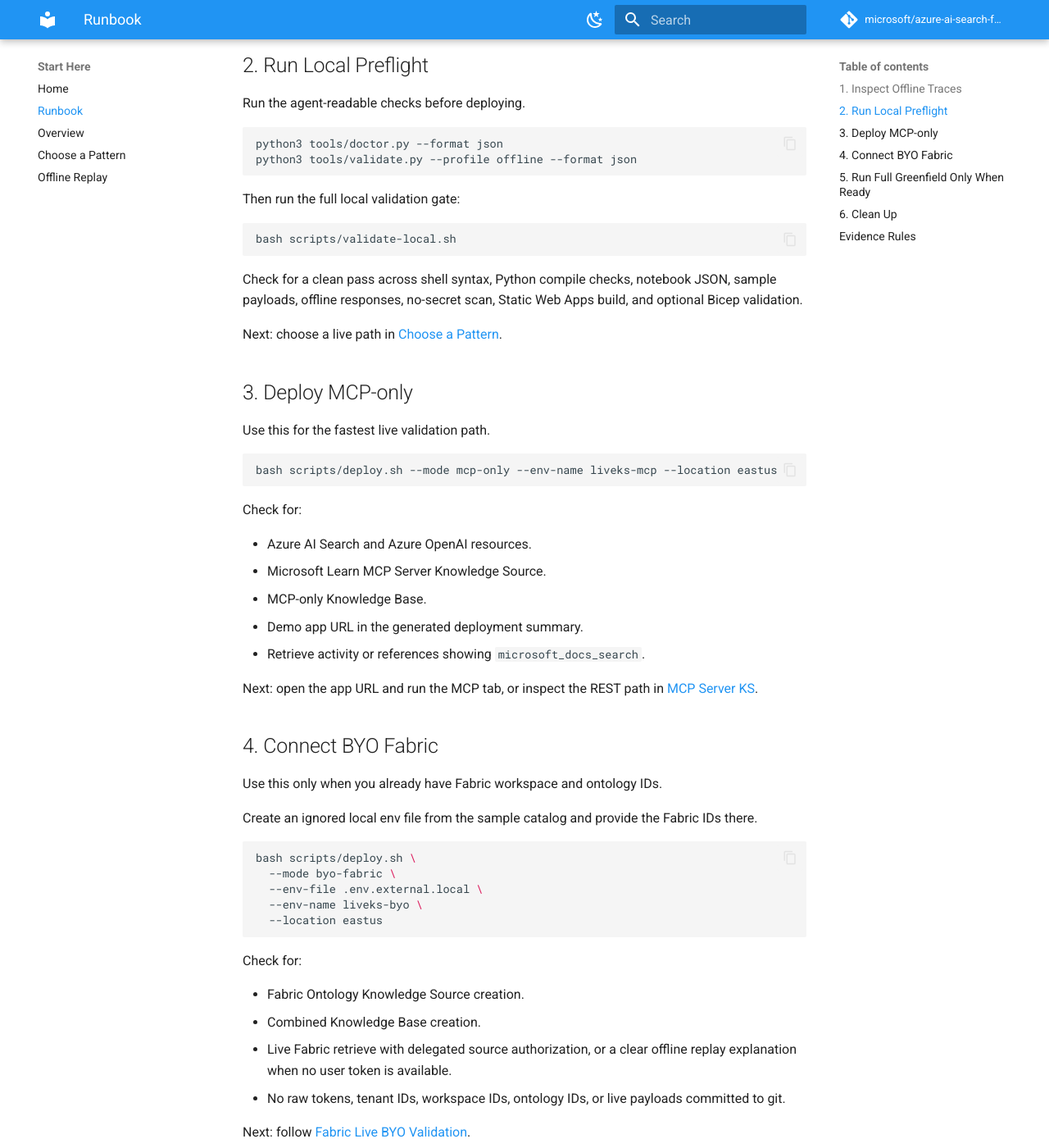
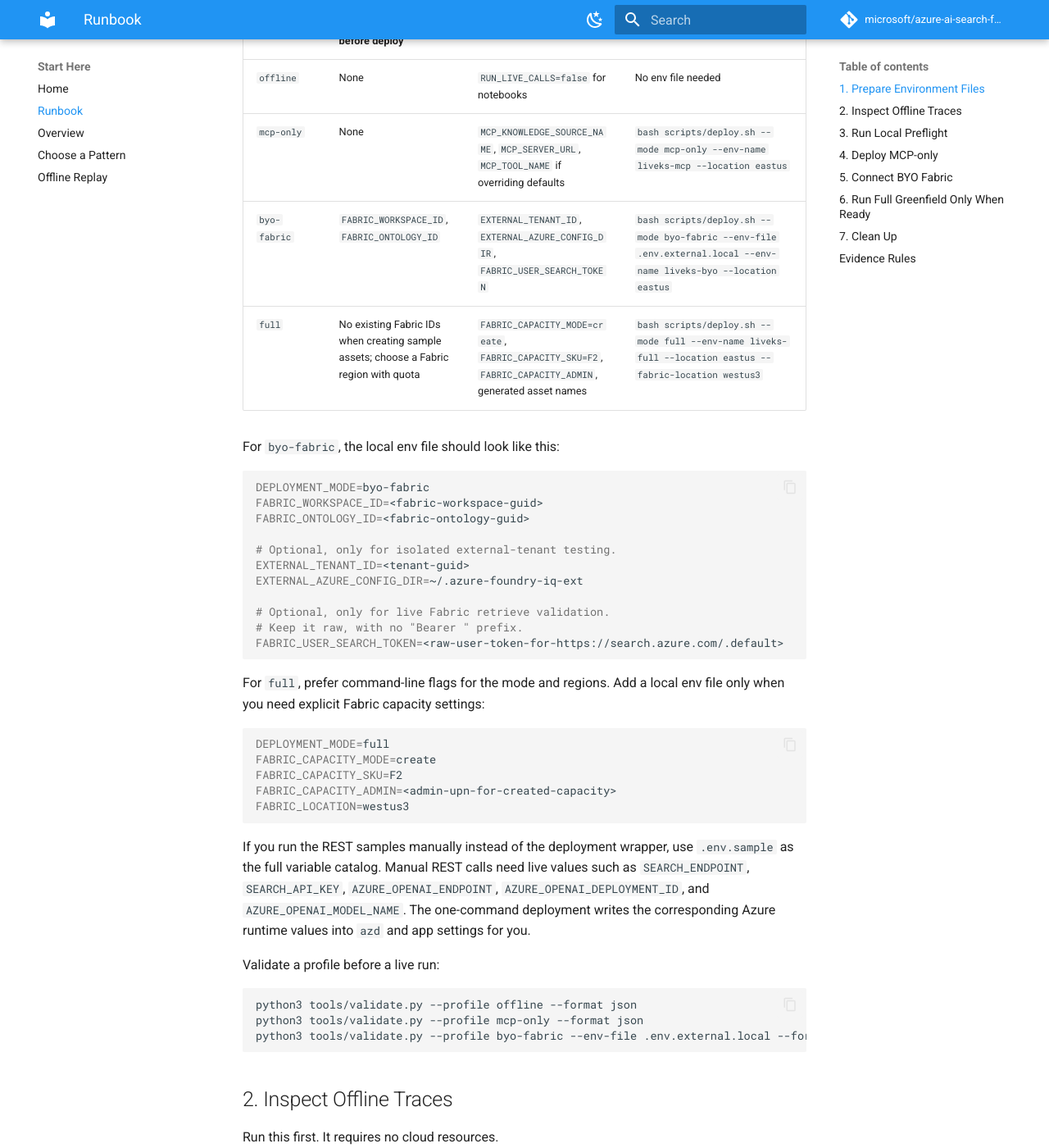
Before and after one commit to microsoft/azure-ai-search-foundry-iq-live-knowledge-sources, an MkDocs documentation site: the page built from docs/runbook.md, in a window 1280 px wide and 1400 px high, scrolled down 659 px. Shown: the whole window at 82% size. Built offline with MkDocs 1.6.1 and Material for MkDocs 9.7.7, drawn with Linux system fonts in a browser that asks for light colours; comment, search, counter and statistics services are not loaded; some of the changed text lies outside the part shown.

Commit message:
docs: add runbook environment setup

````diff
--- a/docs/runbook.md
+++ b/docs/runbook.md
@@ -2,7 +2,64 @@
 
 Use this sequence when you want to move from zero setup to a live validation path without losing the safety boundary.
 
-## 1. Inspect Offline Traces
+## 1. Prepare Environment Files
+
+Start by choosing the smallest profile that matches the run. Do not put real tenant IDs, workspace IDs, ontology IDs, tokens, endpoints, or keys in committed files.
+
+Copy examples into ignored local files only when you need to override defaults:
+
+```bash
+cp env/mcp-only.env.example .env.mcp.local
+cp env/byo-fabric.env.example .env.external.local
+cp .env.sample .env.full.local
+```
+
+The deployment wrapper also accepts command-line values such as `--mode`, `--env-name`, `--location`, and `--fabric-location`. Those flags are usually clearer than putting every value into an env file.
+
+| Mode | Required env values before deploy | Usually optional | Recommended command shape |
+| --- | --- | --- | --- |
+| `offline` | None | `RUN_LIVE_CALLS=false` for notebooks | No env file needed |
+| `mcp-only` | None | `MCP_KNOWLEDGE_SOURCE_NAME`, `MCP_SERVER_URL`, `MCP_TOOL_NAME` if overriding defaults | `bash scripts/deploy.sh --mode mcp-only --env-name liveks-mcp --location eastus` |
+| `byo-fabric` | `FABRIC_WORKSPACE_ID`, `FABRIC_ONTOLOGY_ID` | `EXTERNAL_TENANT_ID`, `EXTERNAL_AZURE_CONFIG_DIR`, `FABRIC_USER_SEARCH_TOKEN` | `bash scripts/deploy.sh --mode byo-fabric --env-file .env.external.local --env-name liveks-byo --location eastus` |
+| `full` | No existing Fabric IDs when creating sample assets; choose a Fabric region with quota | `FABRIC_CAPACITY_MODE=create`, `FABRIC_CAPACITY_SKU=F2`, `FABRIC_CAPACITY_ADMIN`, generated asset names | `bash scripts/deploy.sh --mode full --env-name liveks-full --location eastus --fabric-location westus3` |
+
+For `byo-fabric`, the local env file should look like this:
+
+```bash
+DEPLOYMENT_MODE=byo-fabric
+FABRIC_WORKSPACE_ID=<fabric-workspace-guid>
+FABRIC_ONTOLOGY_ID=<fabric-ontology-guid>
+
+# Optional, only for isolated external-tenant testing.
+EXTERNAL_TENANT_ID=<tenant-guid>
+EXTERNAL_AZURE_CONFIG_DIR=~/.azure-foundry-iq-ext
+
+# Optional, only for live Fabric retrieve validation.
+# Keep it raw, with no "Bearer " prefix.
+FABRIC_USER_SEARCH_TOKEN=<raw-user-token-for-https://search.azure.com/.default>
+```
+
+For `full`, prefer command-line flags for the mode and regions. Add a local env file only when you need explicit Fabric capacity settings:
+
+```bash
+DEPLOYMENT_MODE=full
+FABRIC_CAPACITY_MODE=create
+FABRIC_CAPACITY_SKU=F2
+FABRIC_CAPACITY_ADMIN=<admin-upn-for-created-capacity>
+FABRIC_LOCATION=westus3
+```
+
+If you run the REST samples manually instead of the deployment wrapper, use `.env.sample` as the full variable catalog. Manual REST calls need live values such as `SEARCH_ENDPOINT`, `SEARCH_API_KEY`, `AZURE_OPENAI_ENDPOINT`, `AZURE_OPENAI_DEPLOYMENT_ID`, and `AZURE_OPENAI_MODEL_NAME`. The one-command deployment writes the corresponding Azure runtime values into `azd` and app settings for you.
+
+Validate a profile before a live run:
+
+```bash
+python3 tools/validate.py --profile offline --format json
+python3 tools/validate.py --profile mcp-only --format json
+python3 tools/validate.py --profile byo-fabric --env-file .env.external.local --format json
+```
+
+## 2. Inspect Offline Traces
 
 Run this first. It requires no cloud resources.
 
@@ -39,7 +96,7 @@
 
 Next: choose a live path in [Choose a Pattern](02-choose-a-pattern.md).
 
-## 3. Deploy MCP-only
+## 4. Deploy MCP-only
 
 Use this for the fastest live validation path.
 
@@ -57,7 +114,7 @@
 
 Next: open the app URL and run the MCP tab, or inspect the REST path in [MCP Server KS](03-mcp-server-ks.md).
 
-## 4. Connect BYO Fabric
+## 5. Connect BYO Fabric
 
 Use this only when you already have Fabric workspace and ontology IDs.
 
@@ -102,7 +159,7 @@
 
 Next: use [One-Command Deployment](10-one-command-deployment.md) and [Public Preview Limitations](13-public-preview-limitations.md) before making public claims.
 
-## 6. Clean Up
+## 7. Clean Up
 
 Clean up the selected azd environment.
 
````
Also changed, not shown: other parts of docs/runbook.md (+2 -2 lines).
